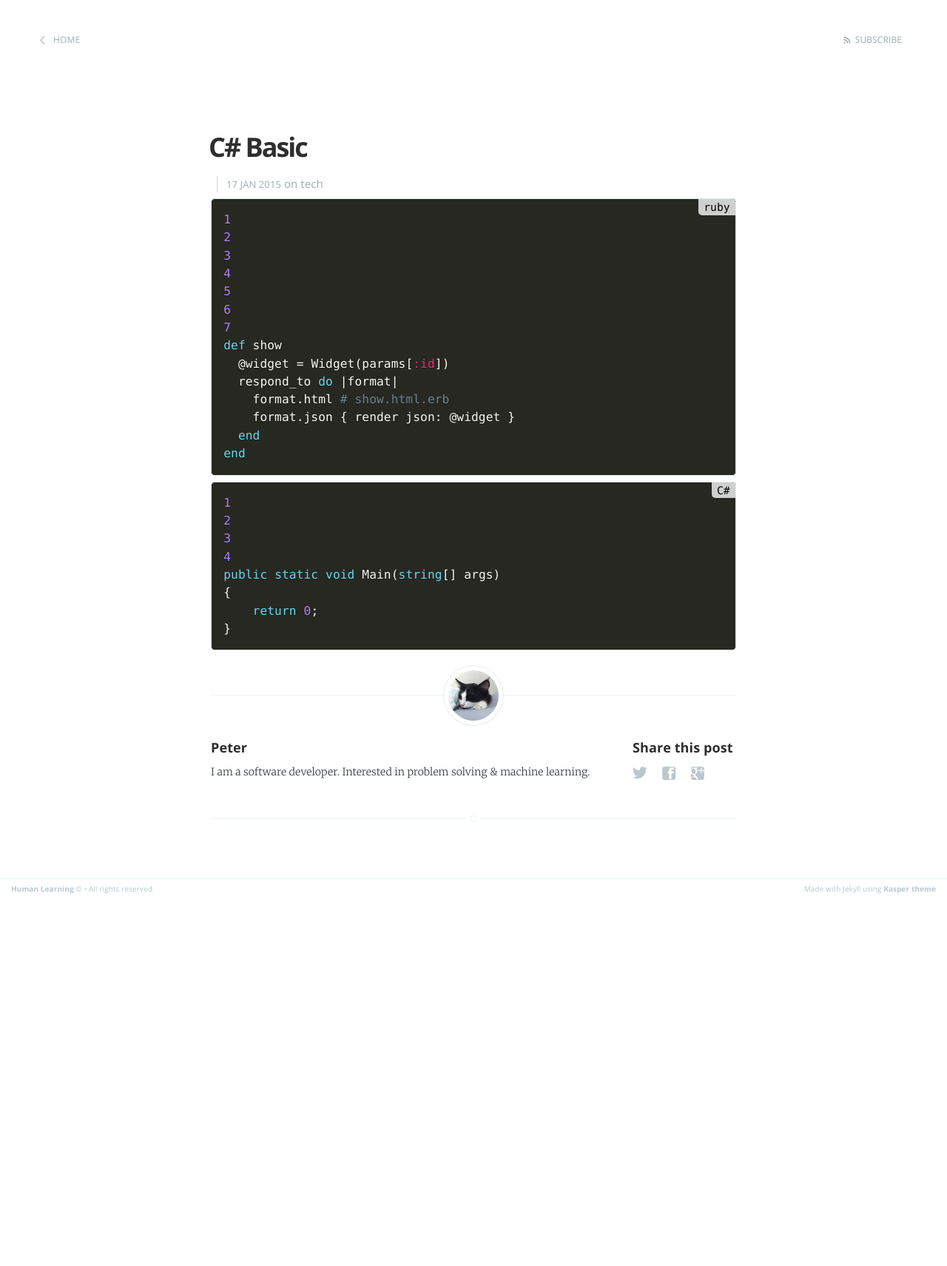
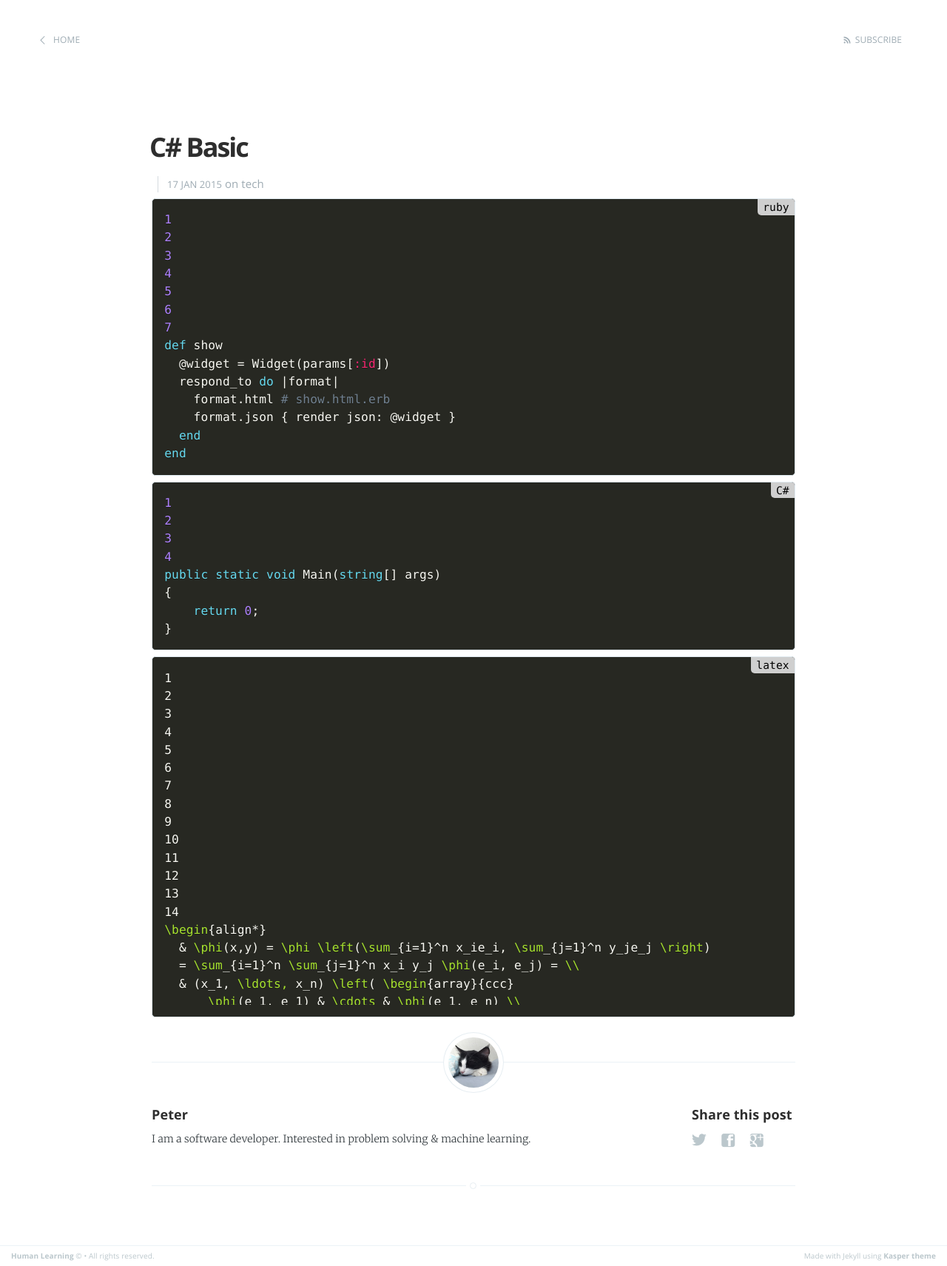
Before and after one commit to hyunjong-lee/hyunjong-lee-prev.github.io, a Jekyll site: the page built from _posts/2015-01-17-CSharp-Basic.markdown, in a window 1280 px wide. Shown: the whole page at 74% size. Built offline with Jekyll 4.4.1, drawn with Linux system fonts in a browser that asks for light colours; before the commit the page ends 1215 px from its top, so only the background shows below that.

Commit message:
width modification to fit screen

```diff
--- a/_posts/2015-01-17-CSharp-Basic.markdown
+++ b/_posts/2015-01-17-CSharp-Basic.markdown
@@ -22,3 +22,21 @@
     return 0;
 }
 ~~~~~~
+
+
+~~~~~~ latex
+\begin{align*}
+  & \phi(x,y) = \phi \left(\sum_{i=1}^n x_ie_i, \sum_{j=1}^n y_je_j \right)
+  = \sum_{i=1}^n \sum_{j=1}^n x_i y_j \phi(e_i, e_j) = \\
+  & (x_1, \ldots, x_n) \left( \begin{array}{ccc}
+      \phi(e_1, e_1) & \cdots & \phi(e_1, e_n) \\
+      \vdots & \ddots & \vdots \\
+      \phi(e_n, e_1) & \cdots & \phi(e_n, e_n)
+    \end{array} \right)
+  \left( \begin{array}{c}
+      y_1 \\
+      \vdots \\
+      y_n
+    \end{array} \right)
+\end{align*}
+~~~~~~
--- a/about.markdown
+++ b/about.markdown
@@ -1,5 +1,5 @@
 ---
-layout: page
+layout: default
 title: About
 ---
 
--- a/assets/css/screen.css
+++ b/assets/css/screen.css
@@ -716,8 +716,8 @@
 /* Every post, on every page, gets this style on its <article> tag */
 .post {
     position: relative;
-    width: 80%;
-    max-width: 710px;
+    width: 95%;
+    max-width: 870px;
     margin: 4rem auto;
     padding-bottom: 4rem;
     border-bottom: #EBF2F6 1px solid;
```
